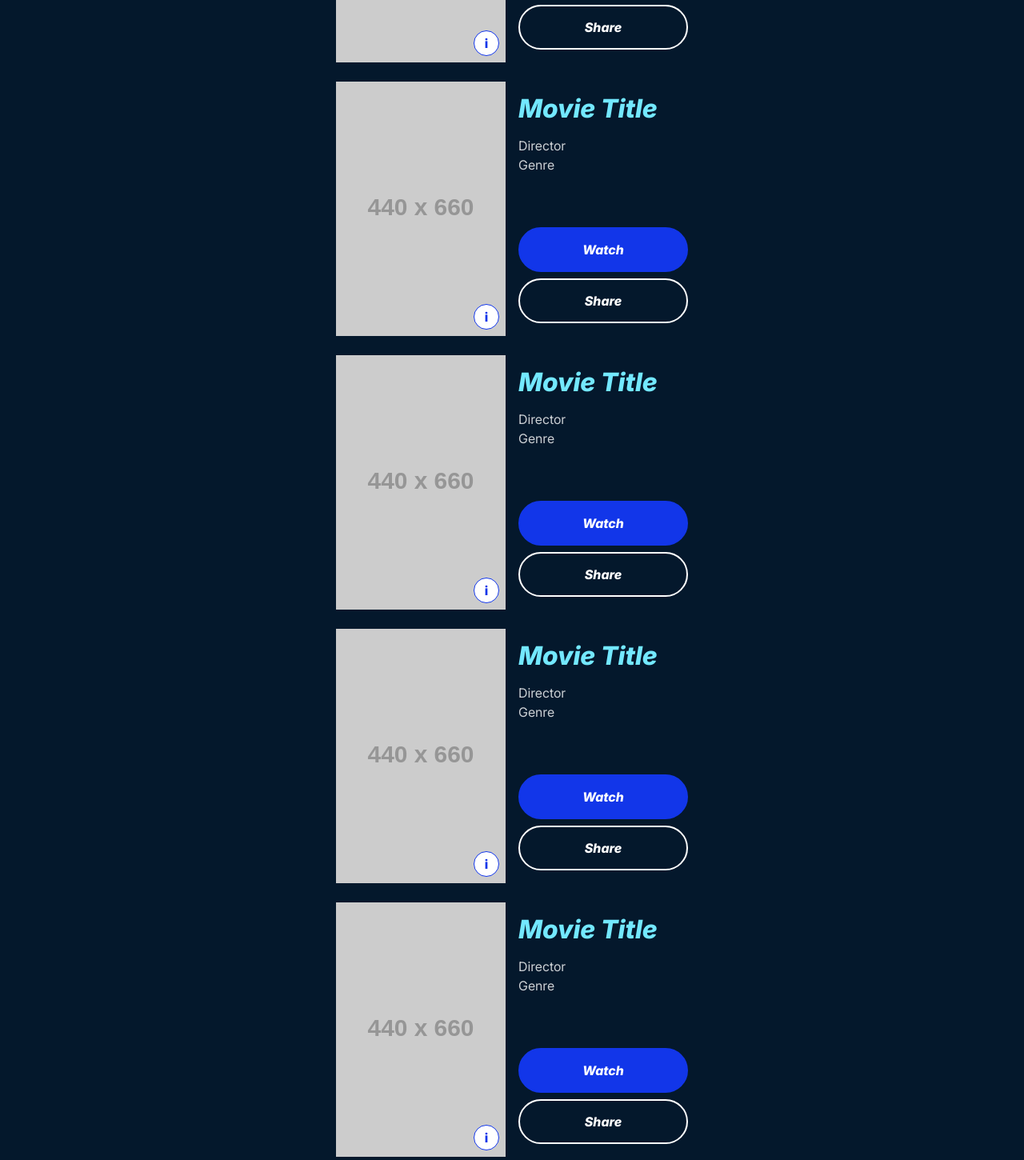
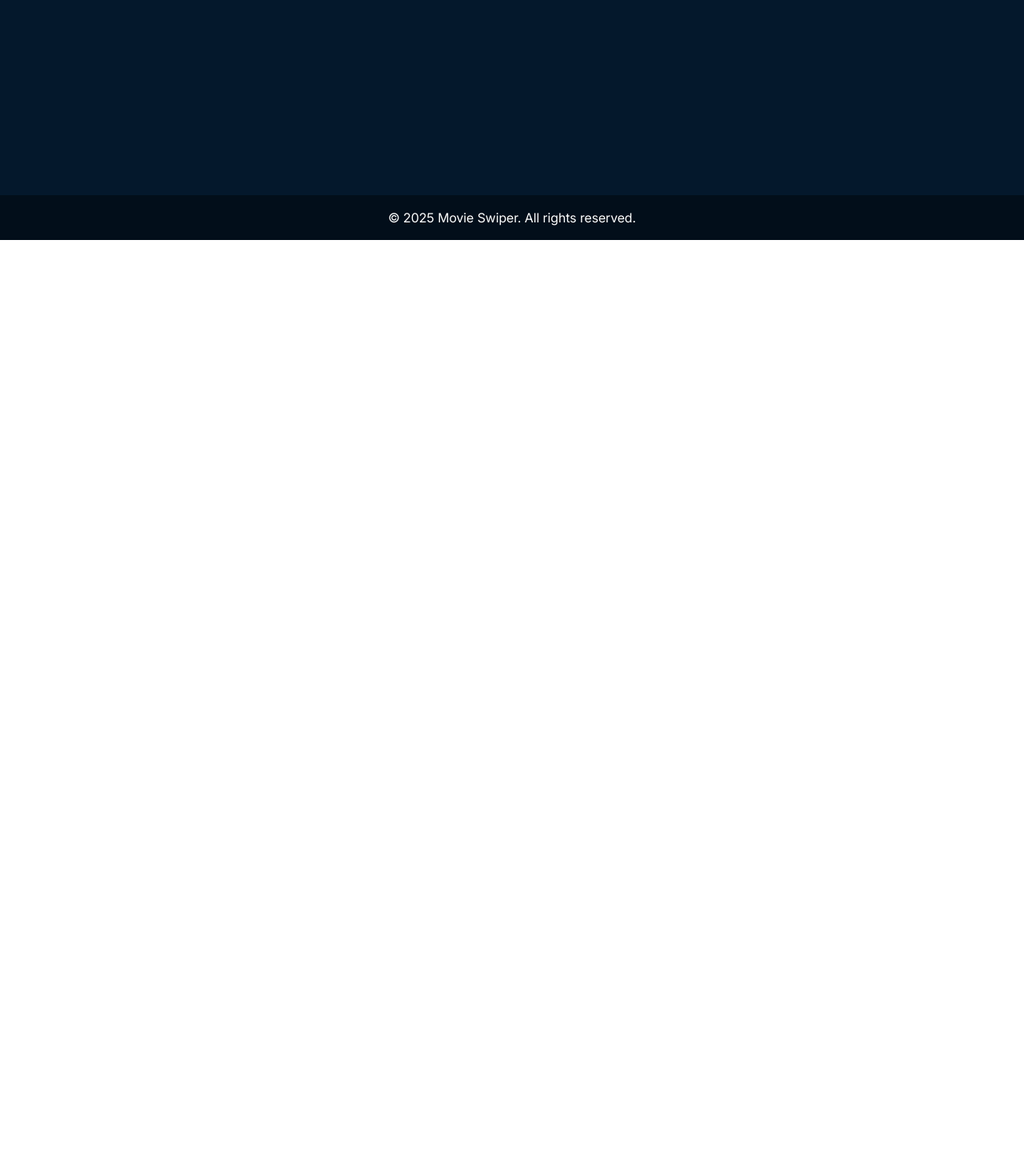
Before and after one commit to DevonKalar/MovieSwiper, a React (Vite) app: page /likes in a window 1280 px wide. Shown: the part 500-1950 px from the top of the page at 80% size. After the commit the page ends 800 px from the top, so only its background shows below. Built offline with nearby package versions, Linux system fonts and the light colour scheme.

Commit message:
add initial MovieProvider with like, pass, and dislike arrays

```diff
--- a/src/App.jsx
+++ b/src/App.jsx
@@ -3,6 +3,7 @@ import { createBrowserRouter, createRoutesFromElements, Route, RouterProvider }
 import MainLayout from './components/layouts/MainLayout';
 import SwipeFeed from './pages/SwipeFeed';
 import LikeFeed from './pages/LikeFeed';
+import { MoviesProvider } from './providers/MoviesContext';
 
 const router = createBrowserRouter(
   createRoutesFromElements(
@@ -22,7 +23,9 @@ const router = createBrowserRouter(
 
 function App() {
   return (
-    <RouterProvider router={router} />
+    <MoviesProvider>
+      <RouterProvider router={router} />
+    </MoviesProvider>
   )
 }
 
--- a/src/components/features/LikeList.jsx
+++ b/src/components/features/LikeList.jsx
@@ -1,9 +1,8 @@
-import { useState } from "react";
+import { useMovies } from "../../providers/MoviesContext.jsx";
 
 const LikeList = () => {
 
-    // WIP - Liked Movies will be an array of objects later
-    const likedMovies = ["Movie 1", "Movie 2", "Movie 3", "Movie 4", "Movie 5"];
+    const { likedMovies, removeLikedMovie } = useMovies();
 
     return (
         <div className="container-sm">
@@ -18,17 +17,17 @@ const LikeList = () => {
             </div>
 
             <div className="grid gap-3">
-
+                {likedMovies.map((movie) => (
                 <div className="grid-cols-2 gap-2">
                     <div className="relative">
-                        <img src="https://dummyimage.com/440x660/000/fff" alt="Movie 1" />
+                        <img src={movie.poster} alt={movie.title} />
                         <button className="button-info pos-bottom-right m-1">i</button>
+                        <button className="button-info pos-top-left m-1" onClick={() => removeLikedMovie(movie)}>x</button>
                     </div>
                     <div className="flex-col justify-between py-2">
                         <div>
-                            <h3>Movie Title</h3>
-                            <p>Director</p>
-                            <p>Genre</p>
+                            <h3>{movie.title}</h3>
+                            <p>{movie.genre}</p>
                         </div>
                         <div className="flex-col gap-1">
                             <button className="button-primary">Watch</button>
@@ -36,80 +35,7 @@ const LikeList = () => {
                         </div>
                     </div>
                 </div>
-
-                <div className="grid-cols-2 gap-2">
-                    <div className="relative">
-                        <img src="https://dummyimage.com/440x660/000/fff" alt="Movie 1" />
-                        <button className="button-info pos-bottom-right m-1">i</button>
-                    </div>
-                    <div className="flex-col justify-between py-2">
-                        <div>
-                            <h3>Movie Title</h3>
-                            <p>Director</p>
-                            <p>Genre</p>
-                        </div>
-                        <div className="flex-col gap-1">
-                            <button className="button-primary">Watch</button>
-                            <button className="button-outline">Share</button>
-                        </div>
-                    </div>
-                </div>
-
-                <div className="grid-cols-2 gap-2">
-                    <div className="relative">
-                        <img src="https://dummyimage.com/440x660/000/fff" alt="Movie 1" />
-                        <button className="button-info pos-bottom-right m-1">i</button>
-                    </div>
-                    <div className="flex-col justify-between py-2">
-                        <div>
-                            <h3>Movie Title</h3>
-                            <p>Director</p>
-                            <p>Genre</p>
-                        </div>
-                        <div className="flex-col gap-1">
-                            <button className="button-primary">Watch</button>
-                            <button className="button-outline">Share</button>
-                        </div>
-                    </div>
-                </div>
-
-                <div className="grid-cols-2 gap-2">
-                    <div className="relative">
-                        <img src="https://dummyimage.com/440x660/000/fff" alt="Movie 1" />
-                        <button className="button-info pos-bottom-right m-1">i</button>
-                    </div>
-                    <div className="flex-col justify-between py-2">
-                        <div>
-                            <h3>Movie Title</h3>
-                            <p>Director</p>
-                            <p>Genre</p>
-                        </div>
-                        <div className="flex-col gap-1">
-                            <button className="button-primary">Watch</button>
-                            <button className="button-outline">Share</button>
-                        </div>
-                    </div>
-                </div>
-
-                <div className="grid-cols-2 gap-2">
-                    <div className="relative">
-                        <img src="https://dummyimage.com/440x660/000/fff" alt="Movie 1" />
-                        <button className="button-info pos-bottom-right m-1">i</button>
-                    </div>
-                    <div className="flex-col justify-between py-2">
-                        <div>
-                            <h3>Movie Title</h3>
-                            <p>Director</p>
-                            <p>Genre</p>
-                        </div>
-                        <div className="flex-col gap-1">
-                            <button className="button-primary">Watch</button>
-                            <button className="button-outline">Share</button>
-                        </div>
-                    </div>
-                </div>
-
-
+                ))}
             </div>
         </div>
     )
--- a/src/components/features/SwipeCard.jsx
+++ b/src/components/features/SwipeCard.jsx
@@ -1,5 +1,6 @@
 import { useState, useEffect } from "react";
 import { fetchMovieDetails } from "../../services/movieService.js";
+import { useMovies } from "../../providers/MoviesContext.jsx";
 
 const SwipeCard = () => {
 
@@ -24,17 +25,25 @@ const SwipeCard = () => {
     getMovieData(movieId);
   }, [movieId]);
 
+  const { likeMovie, rejectMovie, passMovie, likedMovies, rejectedMovies, passedMovies } = useMovies();
+
   const handleSubmit = (e) => {
     const buttonValue = e.currentTarget.value
     switch (buttonValue) {
       case 'yes':
     console.log("User liked the movie:", movieData.title);
+    likeMovie(movieData);
+    console.log("Current liked movies:", likedMovies);
     break;
       case 'no':
     console.log("User disliked the movie:", movieData.title);
+    rejectMovie(movieData);
+    console.log("Current disliked movies:", rejectedMovies);
     break;
       case 'pass':
     console.log("User passed on the movie:", movieData.title);
+    passMovie(movieData);
+    console.log("Current passed movies:", passedMovies);
     break;
       default:
     console.log("Unknown button value:", buttonValue);
--- a/src/main.jsx
+++ b/src/main.jsx
@@ -5,7 +5,7 @@ import { createRoot } from 'react-dom/client'
 // style imports
 import './styles/variables.css'
 import './styles/base.css'
-import './styles/layouts.css'
+import './styles/layout.css'
 import './styles/utils.css'
 import './styles/components.css'
 
--- /dev/null
+++ b/src/providers/MoviesContext.jsx
@@ -0,0 +1,57 @@
+import { createContext, useContext, useState } from "react";
+
+const MoviesContext = createContext();
+
+const MoviesProvider = ({ children }) => {
+    const [likedMovies, setLikedMovies] = useState([]);
+    const [rejectedMovies, setRejectedMovies] = useState([]);
+    const [passedMovies, setPassedMovies] = useState([]);
+
+    console.log('MoviesProvider Mounted!');
+
+    const likeMovie = (newMovie) => {
+        setLikedMovies((prev) => [...prev, newMovie]);
+        setRejectedMovies((prev) => prev.filter(movie => movie.id !== newMovie.id));
+        setPassedMovies((prev) => prev.filter(movie => movie.id !== newMovie.id));
+    }
+
+    const rejectMovie = (newMovie) => {
+        setRejectedMovies((prev) => [...prev, newMovie]);
+        setLikedMovies((prev) => prev.filter(movie => movie.id !== newMovie.id));
+        setPassedMovies((prev) => prev.filter(movie => movie.id !== newMovie.id));
+    }
+
+    const passMovie = (newMovie) => {
+        setPassedMovies((prev) => [...prev, newMovie]);
+    }
+
+    const removeLikedMovie = (newMovie) => {
+        setLikedMovies((prev) => prev.filter(movie => movie.id !== newMovie.id));
+    }
+
+    return (
+        <MoviesContext.Provider value={{
+            likedMovies,
+            rejectedMovies,
+            passedMovies,
+            likeMovie,
+            rejectMovie,
+            passMovie,
+            removeLikedMovie
+        }}>
+            {children}
+        </MoviesContext.Provider>
+    )
+};
+
+const useMovies = () => {
+    const context = useContext(MoviesContext);
+
+    if(!context) {
+        throw new Error('useMovies must be used within a MoviesProvider');
+    }
+
+    return context;
+}
+
+export { MoviesProvider, useMovies };
--- a/src/services/movieService.js
+++ b/src/services/movieService.js
@@ -11,8 +11,12 @@ export const fetchMovieDetails = async (movieId) => {
     }
     const data = await response.json();
     return {
+      id: data.id,
       title: data.title,
       description: data.overview,
+      company: data.production_companies?.map(company => company.name).join(", ") || "Unknown",
+      genre: data.genres?.map(genre => genre.name).join(", ") || "Unknown",
+      releaseDate: data.release_date,
       poster: `https://image.tmdb.org/t/p/w500${data.poster_path}`,
     };
   } catch (error) {
```
Also changed, not shown: src/styles/layout.css (renamed from src/styles/layouts.css).
